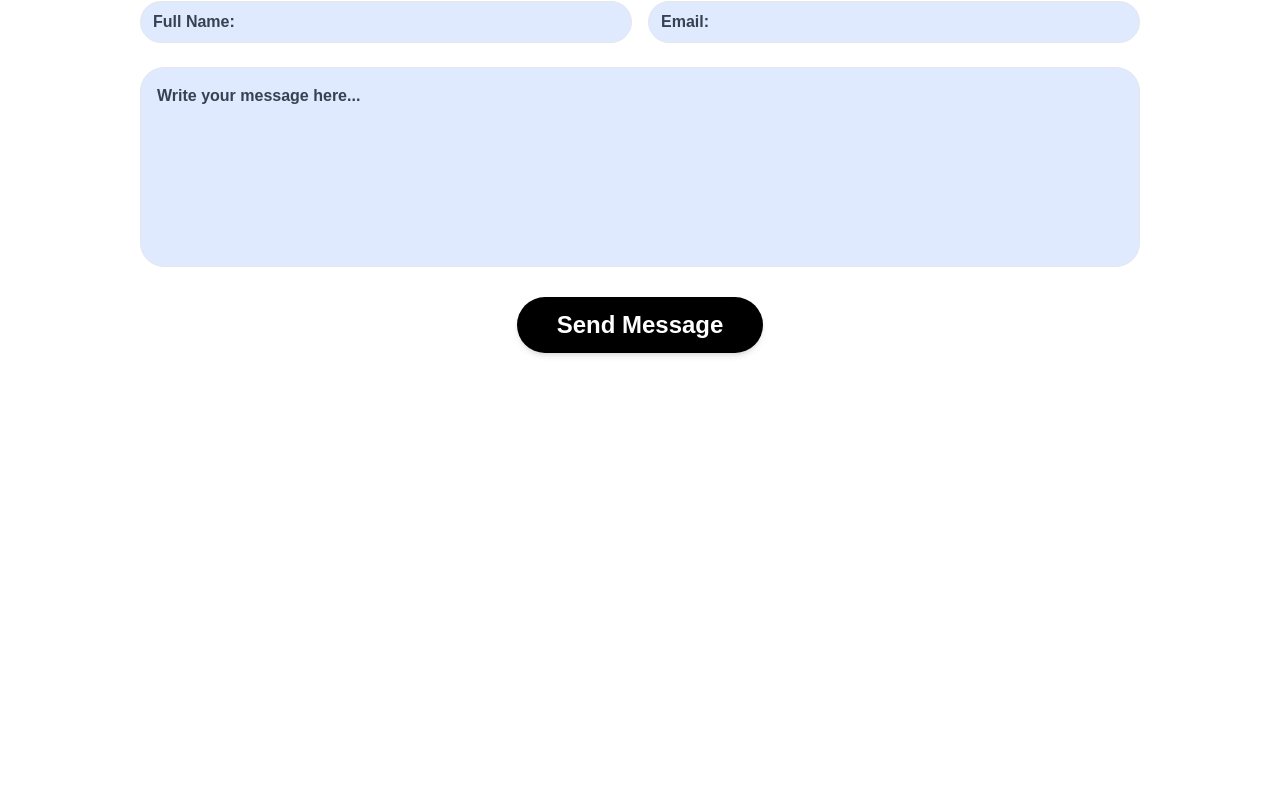
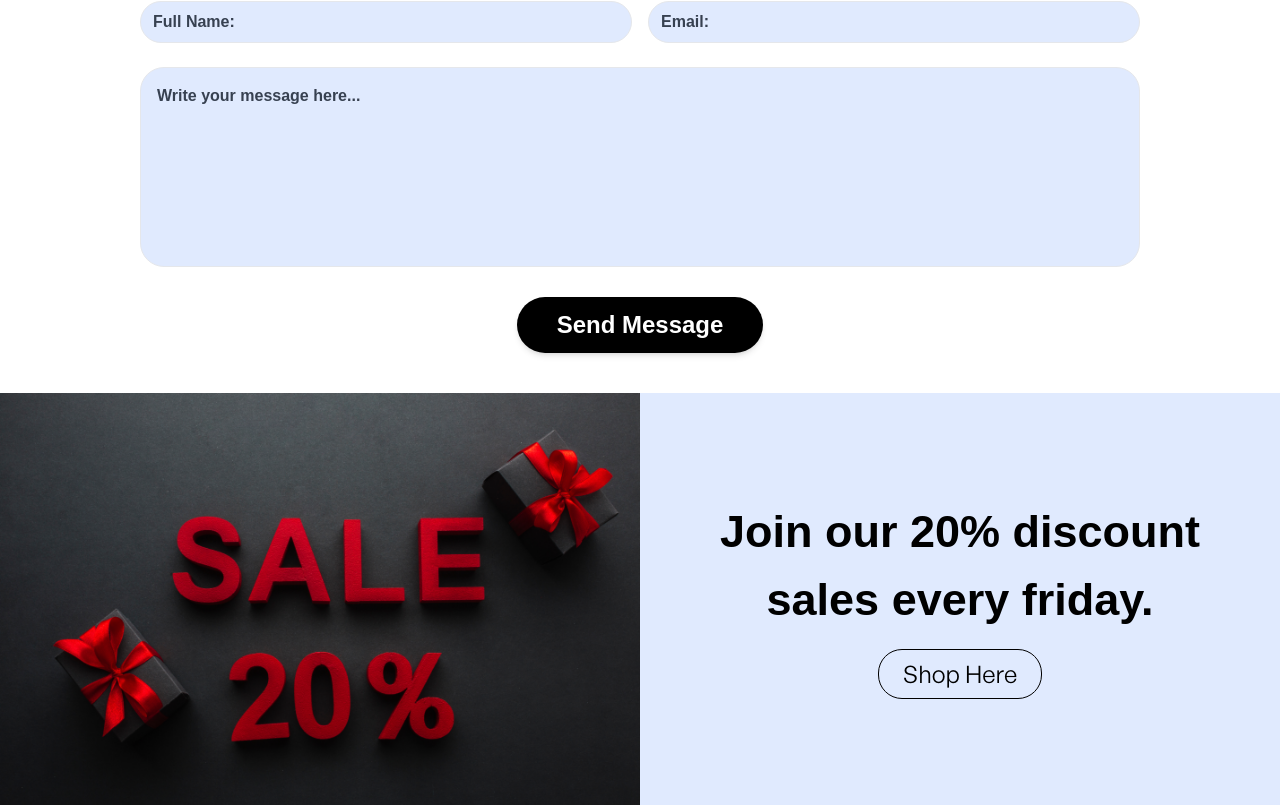
Before and after one commit to zhulix13/Haven-Home, a React (Vite) app: page / in a window 1280 px wide. Shown: the part 4683-5488 px from the top of the page. Before the commit the page ends 5076 px from the top, so only its background shows below. Built offline with nearby package versions, Linux system fonts and the light colour scheme; a web font is replaced by a local one.

Commit message:
Finished the advert section

```diff
--- /dev/null
+++ b/src/home/components/advert.jsx
@@ -0,0 +1,22 @@
+import Sale from '../../assets/sale.png'
+
+function Advert (){
+   return(
+      <section className="mt-7 md:flex ">
+         <div className='flex-1 '>
+            <img src={Sale} alt='advert' className='w-full ' />
+         </div>
+
+         <div className='flex-1 flex items-center justify-center bg-[#E0EAFE]'>
+            <div className='flex flex-col  w-full items-center gap-4 '>
+               <h1 className='font-clash font-bold text-[36px] text-center md:text-[45px] max-w-[500px] text-wrap '>Join our 20% discount
+               sales every friday.
+               </h1>
+               <div><button className='px-6 py-2 font-sans border border-black font-regular text-2xl rounded-3xl '>Shop Here </button></div>
+            </div>
+         </div>
+      </section>
+   )
+}
+
+export default Advert
--- a/src/home/index.jsx
+++ b/src/home/index.jsx
@@ -5,6 +5,7 @@ import Reviews from "./components/reviews/reviews.jsx";
 import Events from "./components/events.jsx";
 import Questions from "./components/questions.jsx";
 import Talk from "./components/talk.jsx";
+import Advert from "./components/advert.jsx";
 
 function Home(){
    return(
@@ -16,6 +17,7 @@ function Home(){
          <Events/>
          <Questions/>
          <Talk/>
+         <Advert/>
       </>
    )
 }
```
Also changed, not shown: src/assets/sale.png (added).
